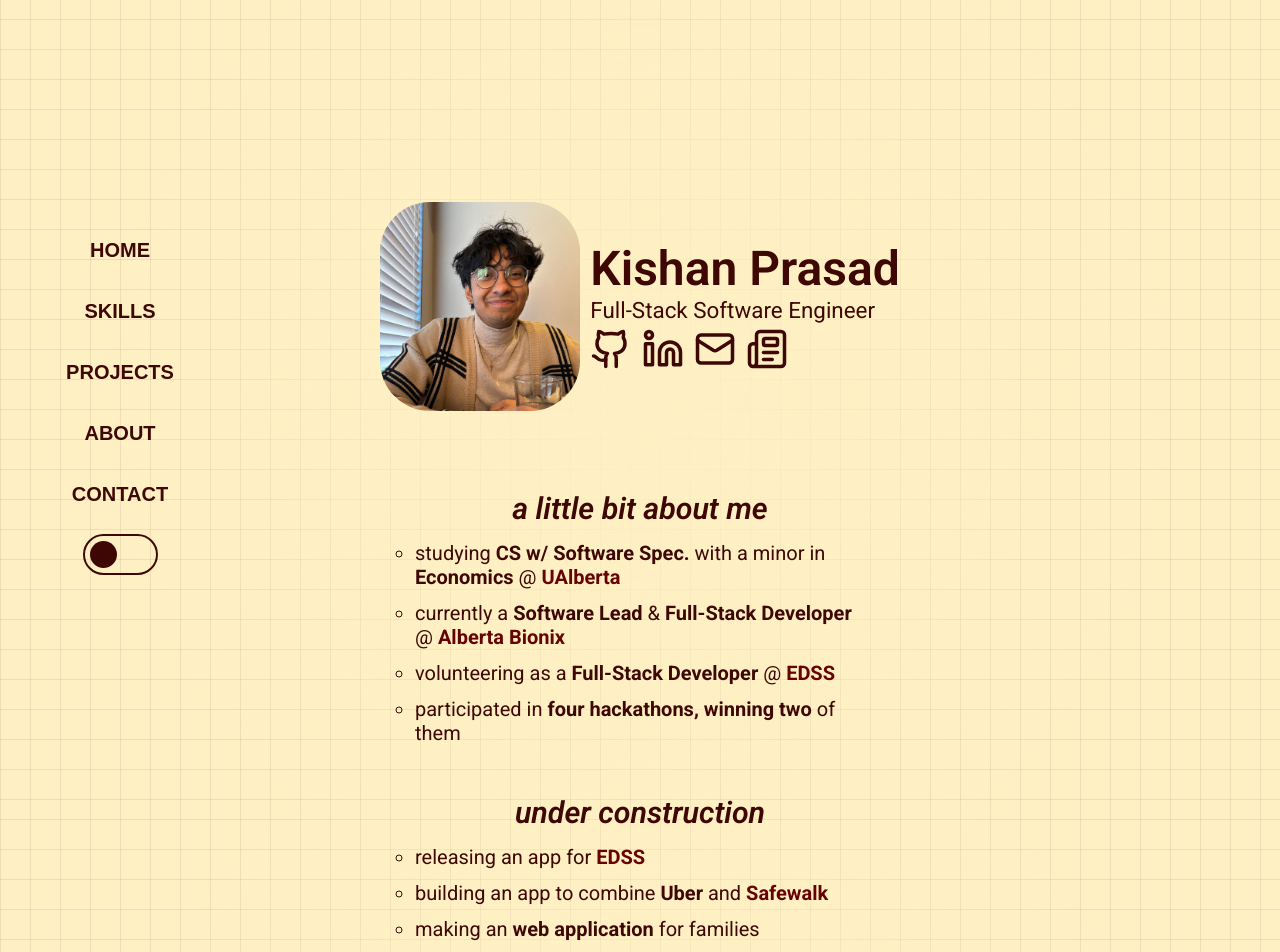
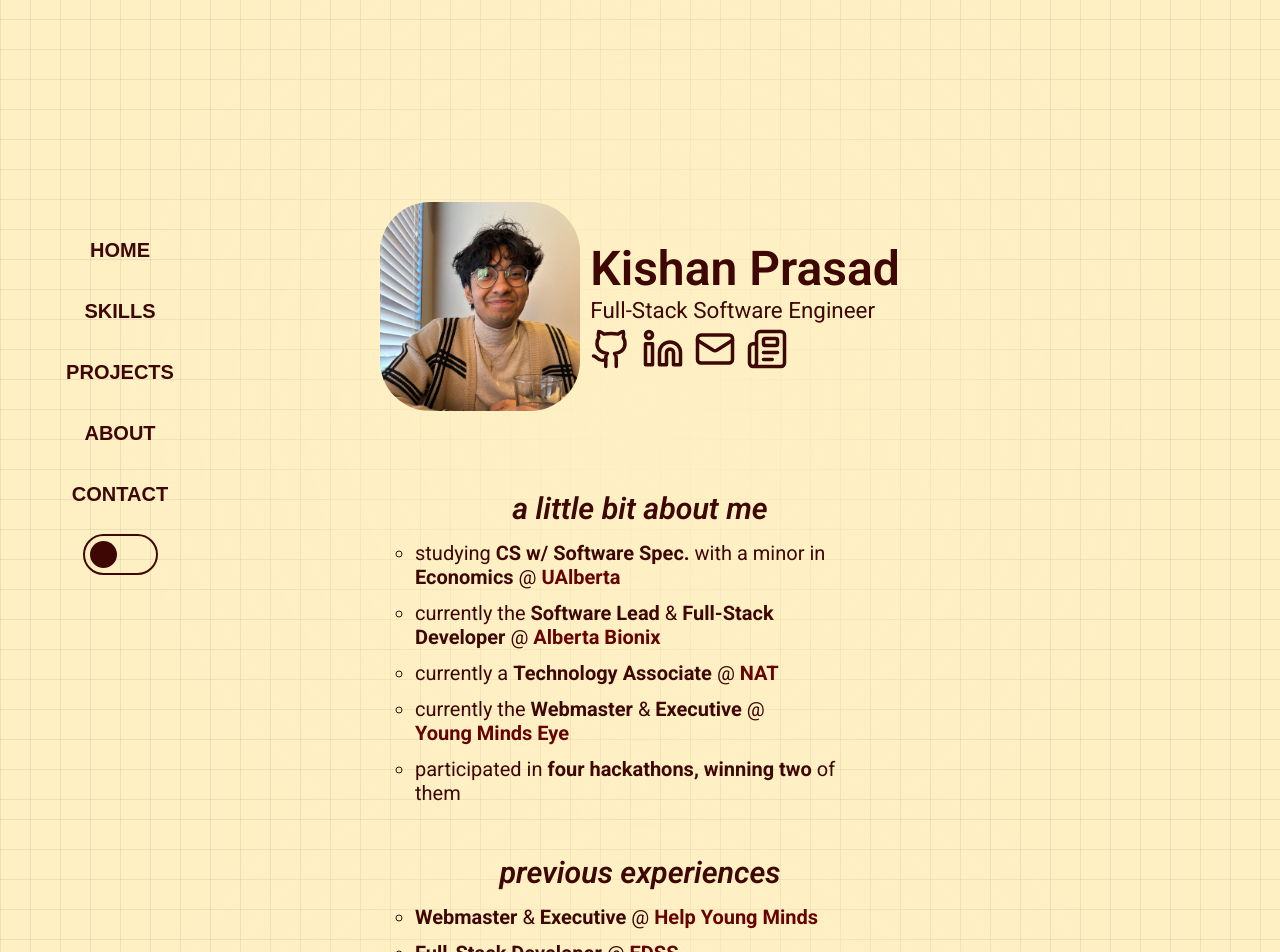
Before and after one commit to kprasad001/portfolio, a React (Vite) app in the folder portfolio/: page / in a window 1280 px wide. Shown: the top 952 px of the page. Built offline with nearby package versions, Linux system fonts and the light colour scheme.

Commit message:
Updated titles and roles / Updated animation to make it smoother

```diff
--- a/portfolio/src/components/CSS/home.css
+++ b/portfolio/src/components/CSS/home.css
@@ -96,15 +96,12 @@
 				}
 			}
 
-			li:hover {
-				animation-name: shift;
-				animation-duration: 0.5s;
-				animation-fill-mode: forwards;
+			li {
+				transition: transform 0.5s ease;
 			}
 
-			li:not(:hover) {
-				animation-name: shift-back;
-				animation-duration: 0.5s;
+			li:hover {
+				transform: translateX(20px);
 			}
 		}
 
--- a/portfolio/src/components/experience.jsx
+++ b/portfolio/src/components/experience.jsx
@@ -9,6 +9,7 @@
 				<h1>previous experiences</h1>
 				<ul>
 					<li><b>Webmaster</b> & <b>Executive</b> @ <a href='https://www.helpyoungminds.com/'>Help Young Minds</a></li>
+					<li><b>Full-Stack Developer</b> @ <a href='https://www.edss.ca/home'>EDSS</a></li>
 				</ul>
 			</section>
 
--- a/portfolio/src/components/home.jsx
+++ b/portfolio/src/components/home.jsx
@@ -34,20 +34,11 @@
 			<section className='about-me'>
 				<ul>
 					<li>studying <b>CS w/ Software Spec. </b> with a minor in <b>Economics</b> @ <a href='https://www.ualberta.ca/en/computing-science/index.html'>UAlberta</a></li>
-					<li>currently a <b>Software Lead</b> & <b>Full-Stack Developer</b> @ <a href='https://albertabionix.ca/'>Alberta Bionix</a></li>
-					<li>volunteering as a <b>Full-Stack Developer</b> @ <a href='https://www.edss.ca/home'>EDSS</a></li>
+					<li>currently the <b>Software Lead</b> & <b>Full-Stack Developer</b> @ <a href='https://albertabionix.ca/'>Alberta Bionix</a></li>
+					<li>currently a <b>Technology Associate</b> @ <a href='https://www.nat.ltd/'>NAT</a></li>
+					<li>currently the <b>Webmaster</b> & <b>Executive</b> @ <a href='https://www.youngmindseye.com/executive-members'>Young Minds Eye</a></li>
 					<li>participated in <b>four hackathons,</b> <b>winning two</b> of them </li>
 				</ul>
-			</section>
-			<section className='cookin'>
-				<h1>under construction</h1>
-				<section className='cookin-card'>
-					<ul>
-						<li>releasing an app for <a href='https://www.edss.ca/home'>EDSS</a></li>
-						<li>building an app to combine <b>Uber</b> and <a href='https://su.ualberta.ca/these-are-your-resources/this-is-your-wellness/safewalk/'>Safewalk</a></li>
-						<li>making an <b>web application</b> for families</li>
-					</ul>
-				</section>
 			</section>
 		</section>
 	)
```
